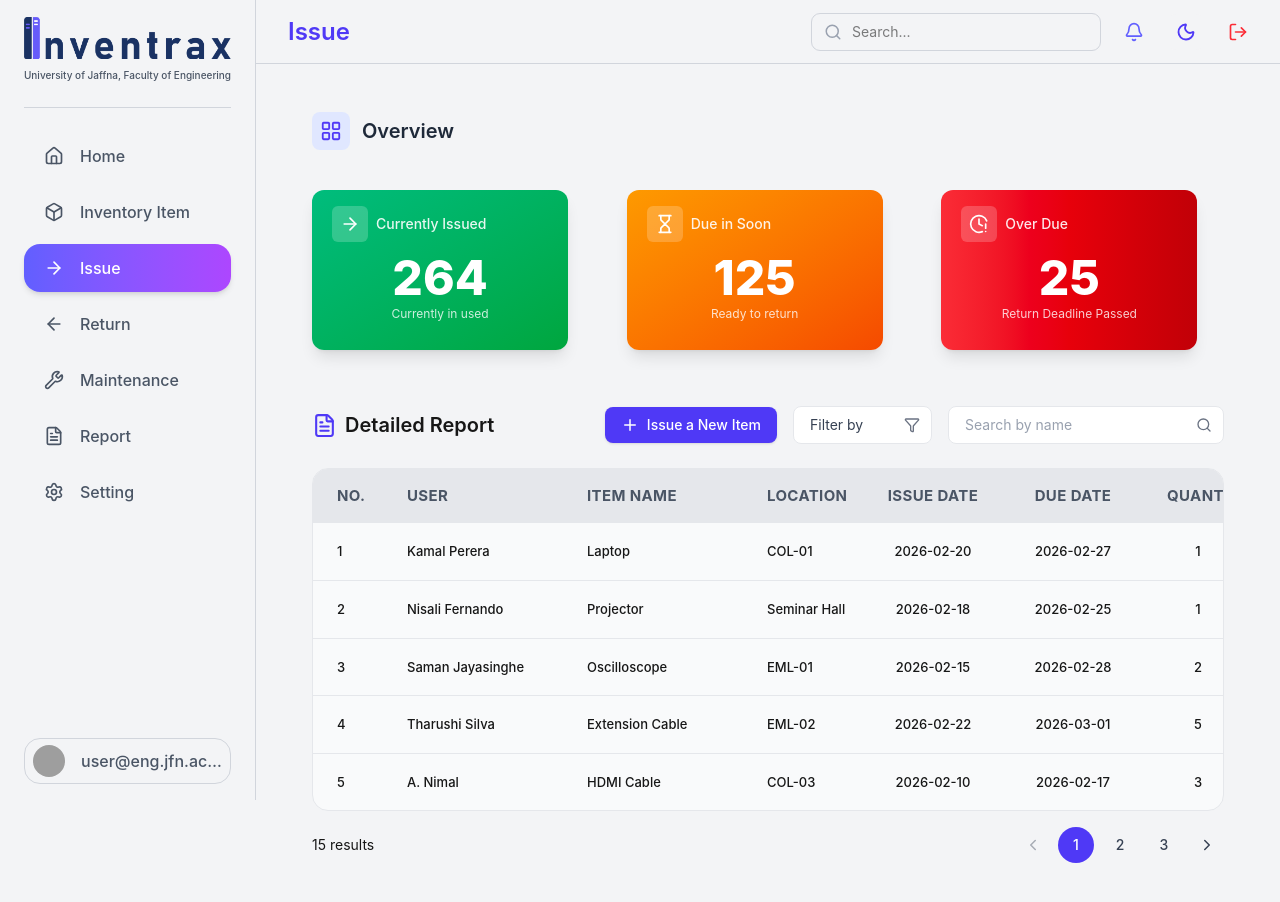
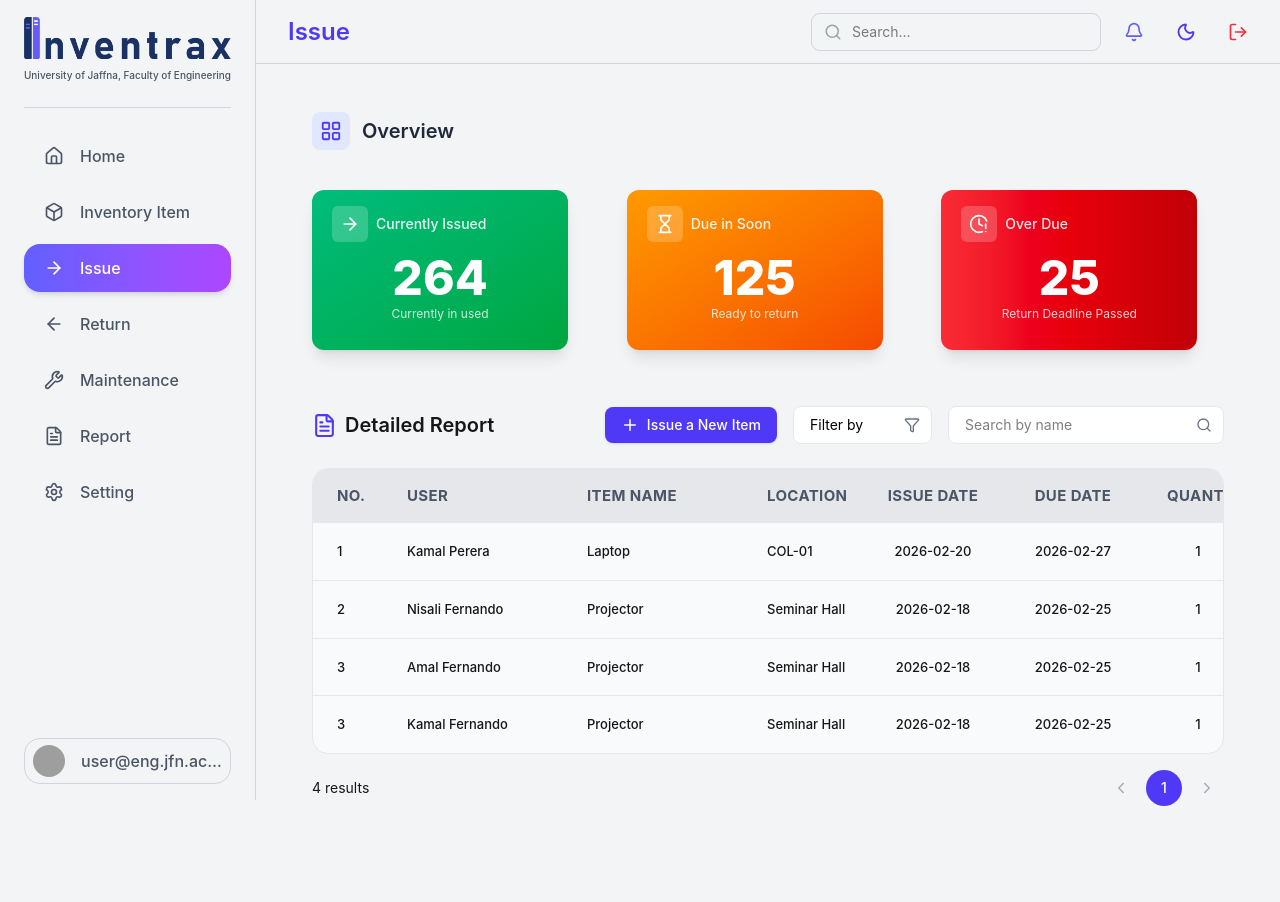
Before and after one commit to karenthiran/Inventory-Management-System, a React (Vite) app in the folder client/: page /issue in a window 1280 px wide. Shown: the top 902 px of the page. Built offline with nearby package versions, Linux system fonts and the light colour scheme; grey boxes are pictures that could not be loaded.

Commit message:
issuu item form imported

```diff
--- a/client/src/pages/Issue.jsx
+++ b/client/src/pages/Issue.jsx
@@ -1,6 +1,7 @@
 import React, { useMemo, useState } from "react";
 import { useNavigate } from "react-router-dom";
 import IssueTable from "../components/layout/issue/IssueTable";
+import IssueItemForm from "../components/layout/issue/IssueItemForm";
 import {
   LayoutGrid,
   Plus,
@@ -45,9 +46,105 @@ const cardData = [
 const Issue = () => {
   const navigate = useNavigate();
 
+  /* =========================
+     Pagination
+  ========================== */
   const [currentPage, setCurrentPage] = useState(1);
-  const pageSize = 5; // how many rows per page
+  const pageSize = 5;
 
+  /* =========================
+     Modal State
+  ========================== */
+  const [showIssueModal, setShowIssueModal] = useState(false);
+  const [loading, setLoading] = useState(false);
+
+  /* =========================
+     Dynamic Table Data
+  ========================== */
+  const [tableData, setTableData] = useState([
+    {
+      no: 1,
+      user: "Kamal Perera",
+      itemName: "Laptop",
+      location: "COL-01",
+      issueDate: "2026-02-20",
+      dueDate: "2026-02-27",
+      quantity: 1,
+    },
+    {
+      no: 2,
+      user: "Nisali Fernando",
+      itemName: "Projector",
+      location: "Seminar Hall",
+      issueDate: "2026-02-18",
+      dueDate: "2026-02-25",
+      quantity: 1,
+    },
+    {
+      no: 3,
+      user: "Amal Fernando",
+      itemName: "Projector",
+      location: "Seminar Hall",
+      issueDate: "2026-02-18",
+      dueDate: "2026-02-25",
+      quantity: 1,
+    },
+    {
+      no: 3,
+      user: "Kamal Fernando",
+      itemName: "Projector",
+      location: "Seminar Hall",
+      issueDate: "2026-02-18",
+      dueDate: "2026-02-25",
+      quantity: 1,
+    },
+  ]);
+
+  /* =========================
+     Issue Logic
+  ========================== */
+  const handleIssueItem = async (newItem) => {
+    try {
+      setLoading(true);
+
+      // Simulate API call (replace with real backend later)
+      await new Promise((resolve) => setTimeout(resolve, 800));
+
+      const formattedItem = {
+        no: tableData.length + 1,
+        user: newItem.issueTo,
+        itemName: newItem.itemName,
+        location: newItem.itemNo,
+        issueDate: newItem.issueDate,
+        dueDate: newItem.dueDate,
+        quantity: newItem.quantity,
+      };
+
+      setTableData((prev) => [formattedItem, ...prev]);
+
+      setShowIssueModal(false);
+      setCurrentPage(1); // Reset to first page after adding
+    } catch (error) {
+      console.error("Issue failed:", error);
+    } finally {
+      setLoading(false);
+    }
+  };
+
+  /* =========================
+     Pagination Logic
+  ========================== */
+  const totalResults = tableData.length;
+  const totalPages = Math.ceil(totalResults / pageSize);
+
+  const paginatedData = useMemo(() => {
+    const start = (currentPage - 1) * pageSize;
+    return tableData.slice(start, start + pageSize);
+  }, [currentPage, tableData]);
+
+  /* =========================
+     Table Columns
+  ========================== */
   const tableColumns = [
     { header: "NO.", accessor: "no" },
     { header: "User", accessor: "user" },
@@ -56,28 +153,25 @@ const Issue = () => {
     { header: "Issue Date", accessor: "issueDate" },
     { header: "Due Date", accessor: "dueDate" },
     { header: "Quantity", accessor: "quantity" },
-
     {
       header: "Action",
       render: () => (
         <button
           type="button"
           onClick={() => navigate("/edit-item")}
-          className="text-red-700 px-2 py-1 rounded-lg text-sm font-medium hover:bg-red-100 cursor-pointer transition-all duration-200"
-          aria-label="Edit item"
+          className="text-red-700 px-2 py-1 rounded-lg text-sm font-medium hover:bg-red-100 transition-all"
         >
           <SquarePen size={16} />
         </button>
       ),
     },
-
     {
       header: "View",
       render: () => (
         <button
           type="button"
           onClick={() => navigate("/issue-detail")}
-          className="text-indigo-600 font-medium hover:underline cursor-pointer transition-all duration-200"
+          className="text-indigo-600 font-medium hover:underline"
         >
           Detail
         </button>
@@ -85,160 +179,8 @@ const Issue = () => {
     },
   ];
 
-  const tableData = useMemo(
-    () => [
-      {
-        no: 1,
-        user: "Kamal Perera",
-        itemName: "Laptop",
-        location: "COL-01",
-        issueDate: "2026-02-20",
-        dueDate: "2026-02-27",
-        quantity: 1,
-      },
-      {
-        no: 2,
-        user: "Nisali Fernando",
-        itemName: "Projector",
-        location: "Seminar Hall",
-        issueDate: "2026-02-18",
-        dueDate: "2026-02-25",
-        quantity: 1,
-      },
-      {
-        no: 3,
-        user: "Saman Jayasinghe",
-        itemName: "Oscilloscope",
-        location: "EML-01",
-        issueDate: "2026-02-15",
-        dueDate: "2026-02-28",
-        quantity: 2,
-      },
-      {
-        no: 4,
-        user: "Tharushi Silva",
-        itemName: "Extension Cable",
-        location: "EML-02",
-        issueDate: "2026-02-22",
-        dueDate: "2026-03-01",
-        quantity: 5,
-      },
-      {
-        no: 5,
-        user: "A. Nimal",
-        itemName: "HDMI Cable",
-        location: "COL-03",
-        issueDate: "2026-02-10",
-        dueDate: "2026-02-17",
-        quantity: 3,
-      },
-      {
-        no: 6,
-        user: "R. Priya",
-        itemName: "Wireless Mouse",
-        location: "EML-03",
-        issueDate: "2026-02-11",
-        dueDate: "2026-02-18",
-        quantity: 2,
-      },
-      {
-        no: 7,
-        user: "S. Ibrahim",
-        itemName: "Keyboard",
-        location: "COL-02",
-        issueDate: "2026-02-12",
-        dueDate: "2026-02-19",
-        quantity: 4,
-      },
-      {
-        no: 8,
-        user: "T. Kavitha",
-        itemName: "Power Bank",
-        location: "COL-01",
-        issueDate: "2026-02-13",
-        dueDate: "2026-02-20",
-        quantity: 1,
-      },
-      {
-        no: 9,
-        user: "M. Daniel",
-        itemName: "Router",
-        location: "Server Room",
-        issueDate: "2026-02-14",
-        dueDate: "2026-02-21",
-        quantity: 1,
-      },
-      {
-        no: 10,
-        user: "N. Fathima",
-        itemName: "Laser Printer",
-        location: "EML-01",
-        issueDate: "2026-02-15",
-        dueDate: "2026-02-22",
-        quantity: 1,
-      },
-      {
-        no: 11,
-        user: "K. Arun",
-        itemName: "Arduino Uno",
-        location: "Robotics Lab",
-        issueDate: "2026-02-16",
-        dueDate: "2026-02-23",
-        quantity: 6,
-      },
-      {
-        no: 12,
-        user: "P. Sara",
-        itemName: "Multimeter",
-        location: "EML-02",
-        issueDate: "2026-02-17",
-        dueDate: "2026-02-24",
-        quantity: 5,
-      },
-      {
-        no: 13,
-        user: "J. Kevin",
-        itemName: "Tripod Stand",
-        location: "Media Room",
-        issueDate: "2026-02-18",
-        dueDate: "2026-02-25",
-        quantity: 2,
-      },
-      {
-        no: 14,
-        user: "L. Ayesha",
-        itemName: "Extension Cord",
-        location: "Workshop",
-        issueDate: "2026-02-19",
-        dueDate: "2026-02-26",
-        quantity: 7,
-      },
-      {
-        no: 15,
-        user: "H. Chen",
-        itemName: "Webcam",
-        location: "COL-04",
-        issueDate: "2026-02-20",
-        dueDate: "2026-02-27",
-        quantity: 2,
-      },
-    ],
-    [],
-  );
-
-  const totalResults = tableData.length;
-  const totalPages = Math.ceil(totalResults / pageSize);
-
-  const paginatedData = useMemo(() => {
-    const start = (currentPage - 1) * pageSize;
-    return tableData.slice(start, start + pageSize);
-  }, [currentPage, tableData]);
-
   return (
-    <div
-      className="px-6 py-4 bg-gray-100 dark:bg-gray-900
-  min-h-screen transition-colors duration-300"
-    >
+    <div className="px-6 py-4 bg-gray-100 dark:bg-gray-900 min-h-screen transition-colors duration-300">
       {/* ================= Header ================= */}
       <div className="flex items-center gap-3 mb-10">
         <div className="bg-indigo-100 dark:bg-indigo-900/40 p-2 rounded-lg">
@@ -265,7 +207,6 @@ const Issue = () => {
       <div className="max-w-7xl mx-auto">
         {/* Top Bar */}
         <div className="flex items-center justify-between mb-6">
-          {/* Left title */}
           <div className="flex items-center gap-2 text-neutral-900 dark:text-gray-200">
             <FileText
               size={25}
@@ -274,63 +215,41 @@ const Issue = () => {
             <span className="text-xl font-semibold">Detailed Report</span>
           </div>
 
-          {/* Right controls */}
           <div className="flex items-center gap-4">
-            {/* Issue button */}
+            {/* Issue Button */}
             <button
-              onClick={() => navigate("/add-item")}
-              className="flex items-center gap-2
-            bg-indigo-600 hover:bg-indigo-700
-            dark:bg-indigo-500 dark:hover:bg-indigo-600
-            cursor-pointer text-white px-4 py-2
-            rounded-lg text-sm font-medium
-            transition-all duration-200 shadow-sm"
+              onClick={() => setShowIssueModal(true)}
+              className="flex items-center gap-2 bg-indigo-600 hover:bg-indigo-700 dark:bg-indigo-500 dark:hover:bg-indigo-600 text-white px-4 py-2 rounded-lg text-sm font-medium shadow-sm"
             >
               <Plus size={18} />
               Issue a New Item
             </button>
 
-            {/* Filter dropdown */}
+            {/* Filter */}
             <div className="relative">
-              <select
-                className="appearance-none
-              bg-white dark:bg-gray-800
-              border border-gray-200 dark:border-gray-700
-              cursor-pointer rounded-lg
-              px-4 py-2 pr-10 text-sm
-              text-gray-700 dark:text-gray-200
-              focus:outline-none focus:ring-2 focus:ring-indigo-500"
-              >
+              <select className="appearance-none bg-white dark:bg-gray-800 border border-gray-200 dark:border-gray-700 rounded-lg px-4 py-2 pr-10 text-sm focus:ring-2 focus:ring-indigo-500">
                 <option value="">Filter by</option>
                 <option value="issue date">Issue Date</option>
                 <option value="due date">Due Date</option>
                 <option value="due in soon">Due in Soon</option>
                 <option value="over due">Over Due</option>
               </select>
-
               <Filter
                 size={16}
-                className="absolute right-3 top-1/2 -translate-y-1/2
-              text-gray-500 dark:text-gray-400 pointer-events-none"
+                className="absolute right-3 top-1/2 -translate-y-1/2 text-gray-500 pointer-events-none"
               />
             </div>
 
-            {/* Search input */}
+            {/* Search */}
             <div className="relative">
               <input
                 type="text"
                 placeholder="Search by name"
-                className="bg-white dark:bg-gray-800
-              border border-gray-200 dark:border-gray-700
-              rounded-lg px-4 py-2 pr-10 text-sm
-              text-gray-700 dark:text-gray-200
-              placeholder-gray-400 dark:placeholder-gray-500
-              focus:outline-none focus:ring-2 focus:ring-indigo-500"
+                className="bg-white dark:bg-gray-800 border border-gray-200 dark:border-gray-700 rounded-lg px-4 py-2 pr-10 text-sm focus:ring-2 focus:ring-indigo-500"
               />
               <Search
                 size={16}
-                className="absolute right-3 top-1/2 -translate-y-1/2
-              text-gray-500 dark:text-gray-400"
+                className="absolute right-3 top-1/2 -translate-y-1/2 text-gray-500"
               />
             </div>
           </div>
@@ -347,6 +266,15 @@ const Issue = () => {
           onPageChange={setCurrentPage}
         />
       </div>
+
+      {/* ================= Modal ================= */}
+      {showIssueModal && (
+        <IssueItemForm
+          onClose={() => setShowIssueModal(false)}
+          onIssueItem={handleIssueItem}
+          loading={loading}
+        />
+      )}
     </div>
   );
 };
```
